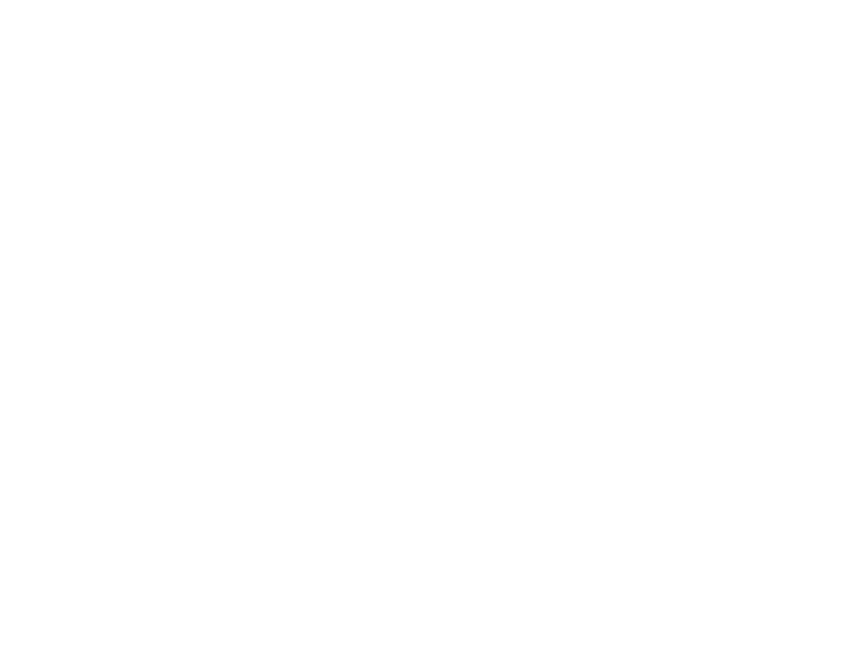
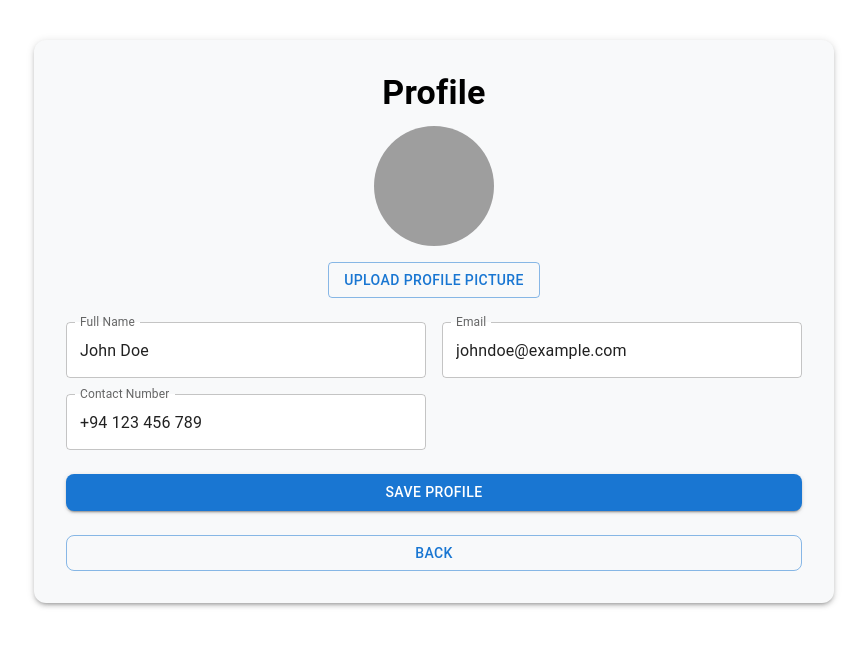
Before and after one commit to maheshisewwandisamaraweera/frontend, a React (Vite) app: page /profile in a window 1280 px wide. Before the commit this address had no page. Shown: the top 646 px of the page, without its empty margins (206-1073 px from the left). Built offline with nearby package versions, Linux system fonts and the light colour scheme; grey boxes are pictures that could not be loaded.

Commit message:
create profile page and create navigation

```diff
--- a/src/App.tsx
+++ b/src/App.tsx
@@ -8,7 +8,7 @@
 //import NotificationsPage from "./components/NotificationsPage";
 import ReviewsPage from "./components/ReviewsPage";
 //import PaymentPage from "./components/PaymentPage";
-//import ProfilePage from "./components/ProfilePage";
+import ProfilePage from "./components/ProfilePage";
 
 const App: React.FC = () => {
   return (
@@ -20,6 +20,7 @@
           <Route path="/" element={<ServicesPage />} />
           <Route path="/schedule/:serviceName" element={<SchedulePage />} />
           <Route path="/reviews/:serviceName" element={<ReviewsPage />} />
+          <Route path="/profile" element={<ProfilePage />} />
 
         </Routes>
       </Container>
--- /dev/null
+++ b/src/components/ProfileIconButton.tsx
@@ -0,0 +1,25 @@
+// ProfileIconButton.tsx
+import { IconButton } from "@mui/material";
+import { AccountCircle } from "@mui/icons-material";
+import { useNavigate } from "react-router-dom";
+
+const ProfileIconButton = () => {
+  const navigate = useNavigate();
+
+  return (
+    <IconButton
+      color="inherit"
+      sx={{
+        position: "fixed",
+        top: 20,  // Adjust position as needed
+        right: 20,  // Place it in the top-right corner
+        zIndex: 1000,  // Ensure it stays on top of other elements
+      }}
+      onClick={() => navigate("/profile")}
+    >
+      <AccountCircle sx={{ fontSize: 30 }} />
+    </IconButton>
+  );
+};
+
+export default ProfileIconButton;
--- a/src/components/ProfilePage.tsx
+++ b/src/components/ProfilePage.tsx
@@ -0,0 +1,135 @@
+import { useState } from "react";
+import { Box, Paper, TextField, Button, Typography, Grid, Avatar } from "@mui/material";
+import { useNavigate } from "react-router-dom";
+
+export default function ProfilePage() {
+  const navigate = useNavigate();
+
+  // Example state for user profile (could come from a backend API in a real application)
+  const [profileData, setProfileData] = useState({
+    name: "John Doe",
+    email: "johndoe@example.com",
+    contactNumber: "+94 123 456 789",
+    profilePicture: "" // Add state for profile picture
+  });
+
+  // Handle input change
+  const handleInputChange = (e: React.ChangeEvent<HTMLInputElement>) => {
+    const { name, value } = e.target;
+    setProfileData((prev) => ({
+      ...prev,
+      [name]: value,
+    }));
+  };
+
+  // Handle file upload for profile picture
+  const handleProfilePictureChange = (e: React.ChangeEvent<HTMLInputElement>) => {
+    const file = e.target.files?.[0];
+    if (file) {
+      const reader = new FileReader();
+      reader.onloadend = () => {
+        setProfileData((prev) => ({
+          ...prev,
+          profilePicture: reader.result as string,
+        }));
+      };
+      reader.readAsDataURL(file);
+    }
+  };
+
+  const handleSaveProfile = () => {
+    // Logic to save profile data (e.g., API call)
+    alert("Profile saved successfully!");
+  };
+
+  // Navigate to services page
+  const handleNavigateToServices = () => {
+    navigate("/");  // Redirect to the service page
+  };
+
+  return (
+    <Box sx={{ display: "flex", justifyContent: "center", mt: 5 }}>
+      <Paper elevation={3} sx={{ p: 4, width: "90%", maxWidth: "800px", borderRadius: 3, backgroundColor: "#f8f9fa" }}>
+        <Typography variant="h4" fontWeight="bold" color="black" align="center" gutterBottom>
+          Profile
+        </Typography>
+
+        {/* Profile Picture */}
+        <Box sx={{ textAlign: "center", mb: 3 }}>
+          <Avatar
+            src={profileData.profilePicture || "/default-avatar.png"}  // Default avatar if no picture is uploaded
+            sx={{ width: 120, height: 120, margin: "auto", mb: 2 }}
+          />
+          <Button variant="outlined" component="label">
+            Upload Profile Picture
+            <input
+              type="file"
+              accept="image/*"
+              hidden
+              onChange={handleProfilePictureChange}
+            />
+          </Button>
+        </Box>
+
+        {/* Profile Information Form */}
+        <Grid container spacing={2} sx={{ mb: 3 }}>
+          <Grid item xs={12} sm={6}>
+            <TextField
+              label="Full Name"
+              variant="outlined"
+              fullWidth
+              name="name"
+              value={profileData.name}
+              onChange={handleInputChange}
+              sx={{ backgroundColor: "white", borderRadius: 1 }}
+            />
+          </Grid>
+          <Grid item xs={12} sm={6}>
+            <TextField
+              label="Email"
+              variant="outlined"
+              fullWidth
+              name="email"
+              value={profileData.email}
+              onChange={handleInputChange}
+              sx={{ backgroundColor: "white", borderRadius: 1 }}
+            />
+          </Grid>
+          <Grid item xs={12} sm={6}>
+            <TextField
+              label="Contact Number"
+              variant="outlined"
+              fullWidth
+              name="contactNumber"
+              value={profileData.contactNumber}
+              onChange={handleInputChange}
+              sx={{ backgroundColor: "white", borderRadius: 1 }}
+            />
+          </Grid>
+        </Grid>
+
+        <Box sx={{ textAlign: "center" }}>
+          <Button
+            variant="contained"
+            color="primary"
+            sx={{ width: "100%", borderRadius: 2 }}
+            onClick={handleSaveProfile}
+          >
+            Save Profile
+          </Button>
+        </Box>
+
+        {/* Navigate to services page */}
+        <Box sx={{ textAlign: "center", mt: 3 }}>
+          <Button
+            variant="outlined"
+            sx={{ width: "100%", borderRadius: 2 }}
+            onClick={handleNavigateToServices}
+          >
+            Back
+          </Button>
+        </Box>
+      </Paper>
+    </Box>
+  );
+}
--- a/src/components/SchedulePage.tsx
+++ b/src/components/SchedulePage.tsx
@@ -11,14 +11,17 @@
 import { DatePicker } from "@mui/x-date-pickers/DatePicker";
 import { TimePicker } from "@mui/x-date-pickers/TimePicker";
 import { AdapterDayjs } from "@mui/x-date-pickers/AdapterDayjs";
-import { useParams } from "react-router-dom";
+import { useParams, useNavigate } from "react-router-dom";
 import { Dayjs } from "dayjs";
+import AccountCircleIcon from "@mui/icons-material/AccountCircle"; // Profile icon import
+import IconButton from '@mui/material/IconButton';  // Import IconButton
 
 export default function SchedulePage() {
-  const { serviceName } = useParams();  // Get selected service from URL
+  const { serviceName } = useParams(); // Get selected service from URL
   const [selectedDate, setSelectedDate] = useState<Dayjs | null>(null);
   const [selectedTime, setSelectedTime] = useState<Dayjs | null>(null);
   const [openSnackbar, setOpenSnackbar] = useState(false);
+  const navigate = useNavigate(); // Use navigate for navigation
 
   // Handle Date Change
   const handleDateChange = (newDate: Dayjs | null) => {
@@ -33,8 +36,31 @@
     setOpenSnackbar(true);
   };
 
+  // Handle Profile Button click
+  const handleProfileClick = () => {
+    navigate("/profile"); // Redirect to Profile page
+  };
+
   return (
     <Box sx={{ display: "flex", justifyContent: "center", alignItems: "center", minHeight: "100vh", backgroundColor: "#f4f4f4", padding: "20px" }}>
+      {/* Profile Button */}
+      <IconButton
+        sx={{
+          position: "fixed",
+          top: "20px",
+          right: "20px",
+          zIndex: 1000,
+          backgroundColor: "#1976d2",
+          color: "white",
+          "&:hover": {
+            backgroundColor: "#1565c0",
+          },
+        }}
+        onClick={handleProfileClick}
+      >
+        <AccountCircleIcon />
+      </IconButton>
+
       <Paper elevation={4} sx={{ padding: "32px", maxWidth: "500px", borderRadius: "16px", backgroundColor: "#fff" }}>
         <Typography variant="h4" fontWeight="bold" color="black" align="center" gutterBottom>
           Schedule an Appointment for {serviceName}
@@ -51,7 +77,7 @@
             label="Select Time"
             value={selectedTime}
             onChange={setSelectedTime}
-            sx={{ mb: 3, width: '100%' }}  // Apply full width via sx
+            sx={{ mb: 3, width: '100%' }} // Apply full width via sx
           />
         </LocalizationProvider>
 
--- a/src/components/ServicesPage.tsx
+++ b/src/components/ServicesPage.tsx
@@ -5,15 +5,9 @@
   Box, Paper, Button
 } from "@mui/material";
 import { useNavigate } from "react-router-dom";
+import ProfileIconButton from "./ProfileIconButton"; // Profile Icon Button import
 
-interface Service {
-  id: number;
-  name: string;
-  category: string;
-  price: string;
-}
-
-const servicesData: Service[] = [
+const servicesData = [
   { id: 1, name: "Haircut", category: "Salon", price: "LKR 500" },
   { id: 2, name: "Hair Coloring", category: "Salon", price: "LKR 1500" },
   { id: 3, name: "Facial Treatment", category: "Spa", price: "LKR 2500" },
@@ -33,13 +27,16 @@
   );
 
   return (
+    <Box sx={{ display: "flex", flexDirection: "column", minHeight: "100vh", position: "relative" }}>
+      {/* Profile Icon Button */}
+      <ProfileIconButton />
+
       <Box sx={{ display: "flex", justifyContent: "center", mt: 5 }}>
         <Paper elevation={3} sx={{ p: 4, width: "90%", maxWidth: "800px", borderRadius: 3, backgroundColor: "#f8f9fa" }}>
           <Typography variant="h4" fontWeight="bold" color="black" align="center" gutterBottom>
             Available Services
           </Typography>
 
-        {/* Search and Filter Section */}
           <Grid container spacing={2} sx={{ mb: 3 }}>
             <Grid item xs={12} sm={6}>
               <TextField
@@ -69,7 +66,6 @@
             </Grid>
           </Grid>
 
-        {/* Services List */}
           <Grid container spacing={3}>
             {filteredServices.length > 0 ? (
               filteredServices.map((service) => (
@@ -85,7 +81,6 @@
                         {service.price}
                       </Typography>
 
-                    {/* Buttons in the same row */}
                       <Box sx={{ display: "flex", justifyContent: "space-between", mt: 2 }}>
                         <Button
                           variant="contained"
@@ -95,7 +90,7 @@
                             backgroundColor: "black",
                             color: "white",
                             "&:hover": { backgroundColor: "#333" },
-                          mr: 1  // Space between buttons
+                            mr: 1
                           }}
                           onClick={() => navigate(`/schedule/${service.name}`)}
                         >
@@ -124,5 +119,6 @@
           </Grid>
         </Paper>
       </Box>
+    </Box>
   );
 }
```
Also changed, not shown: src/components/ReviewsPage.tsx (+43 -4 lines). Lines whose indentation alone changed are shown as unchanged.
